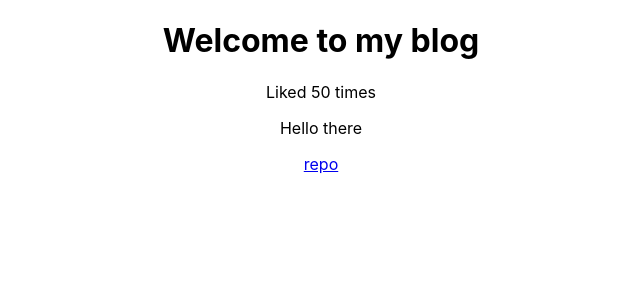
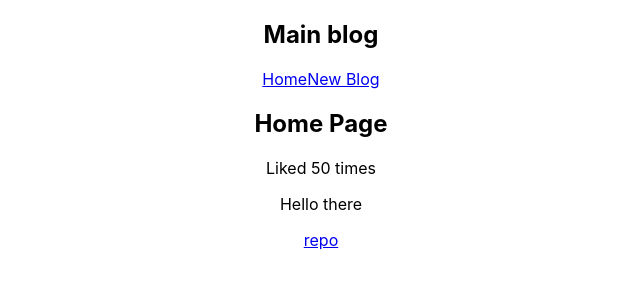
Before and after one commit to GabrielMerinoUCA/ReactJS, a React (Create React App) app: page / in a window 1280 px wide. Shown: the top 300 px of the page, without its empty margins (319-959 px from the left). Built offline with nearby package versions, Linux system fonts and the light colour scheme.

Commit message:
Fourth React tutorial finished

```diff
--- a/src/App.js
+++ b/src/App.js
@@ -1,13 +1,15 @@
 import './App.css';
+import Navbar from "./Navbar";
+import Home from "./Home";
 
 function App() {
-  const title = "Welcome to my blog";
   let likes = 50;
   const link = "https://github.com/GabrielMerinoUCA/ReactJS";
   return (
     <div className="App">
+      <Navbar/>
       <div className="content">
-        <h1>{title}</h1>
+        <Home/>
         <p>Liked {likes} times</p>
         <p>{"Hello there"}</p>
         <a href={link}>repo</a>
--- /dev/null
+++ b/src/Home.js
@@ -0,0 +1,9 @@
+const Home = () => {
+    return (
+        <div className="home">
+            <h2>Home Page</h2>
+        </div>
+     );
+}
+
+export default Home;
--- /dev/null
+++ b/src/Navbar.js
@@ -0,0 +1,13 @@
+const Navbar = () => {
+    return (
+        <nav className="navbar">
+            <h1>Main blog</h1>
+            <div className="links">
+                <a href="./">Home</a>
+                <a href="./create">New Blog</a>
+            </div>
+        </nav>
+     );
+}
+
+export default Navbar;
```
